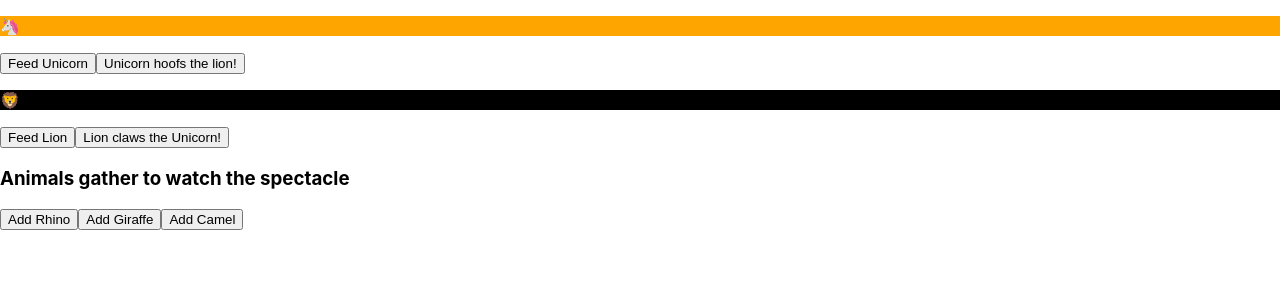
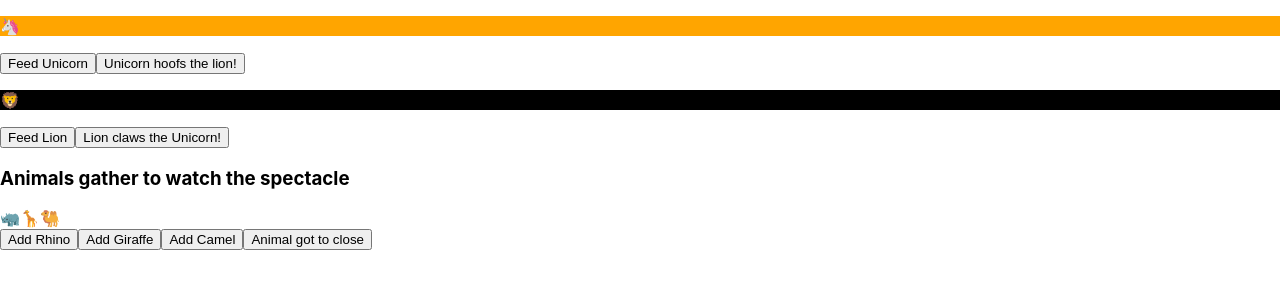
Before and after one commit to spmoriarty/BuzyZoo-React, a React (Create React App) app: page / in a window 1280 px wide. Shown: the top 300 px of the page. Built offline with nearby package versions, Linux system fonts and the light colour scheme.

Commit message:
mispelled words are annoying

```diff
--- a/src/Animals.js
+++ b/src/Animals.js
@@ -2,8 +2,8 @@ import React from 'react';
 
 export default function AnimalIcons(props) {
   return <span>
-    {props.anima === 'rhino' && '🦏'}
-    {props.anima === 'camel' && '🐫'}
-    {props.anima === 'giraffe' && '🦒'}
+    {props.animal === 'rhino' && '🦏'}
+    {props.animal === 'camel' && '🐫'}
+    {props.animal === 'giraffe' && '🦒'}
   </span>;
 }
--- a/src/App.js
+++ b/src/App.js
@@ -57,6 +57,7 @@ function App() {
           <button onClick={handleAddRhino}>Add Rhino</button>
           <button onClick={handleAddGiraffe}>Add Giraffe</button>
           <button onClick={handleAddCamel}>Add Camel</button>
+          <button onClick={removeLastAnimal}>Animal got to close</button>
         </div>
       </section>
 
```
